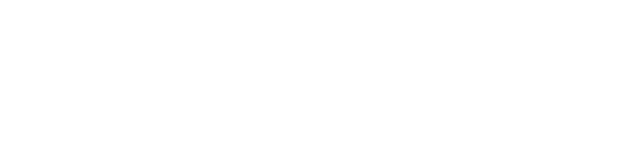
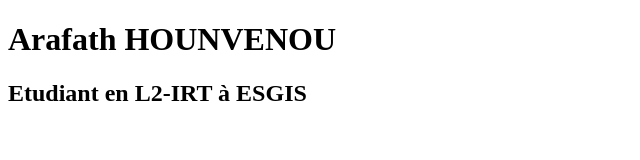
Before and after one commit to ArafathHvn/git-mon-cv, a plain HTML site: page index.html in a window 1280 px wide. Shown: the whole page, without its empty margins (0-640 px from the left). Drawn offline with Linux system fonts and the light colour scheme.

Commit message:
mise en place de la section titre

```diff
--- a/index.html
+++ b/index.html
@@ -7,6 +7,9 @@
     <link rel="stylesheet" href="style.css"
 </head>
 <body>
-
+    <header>
+        <h1> Arafath HOUNVENOU</h1>
+        <h2>Etudiant en L2-IRT à ESGIS</h2>
+    </header>
 </body>
 </html>
```
